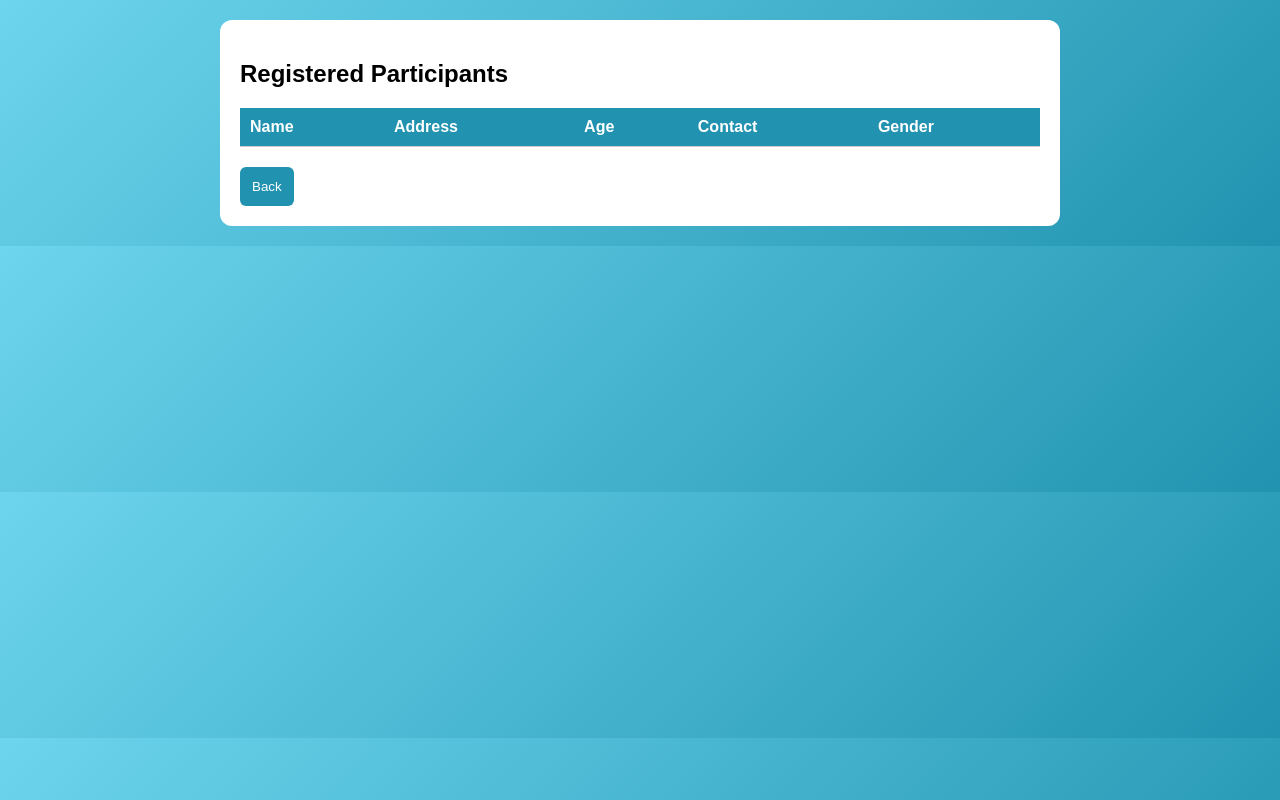
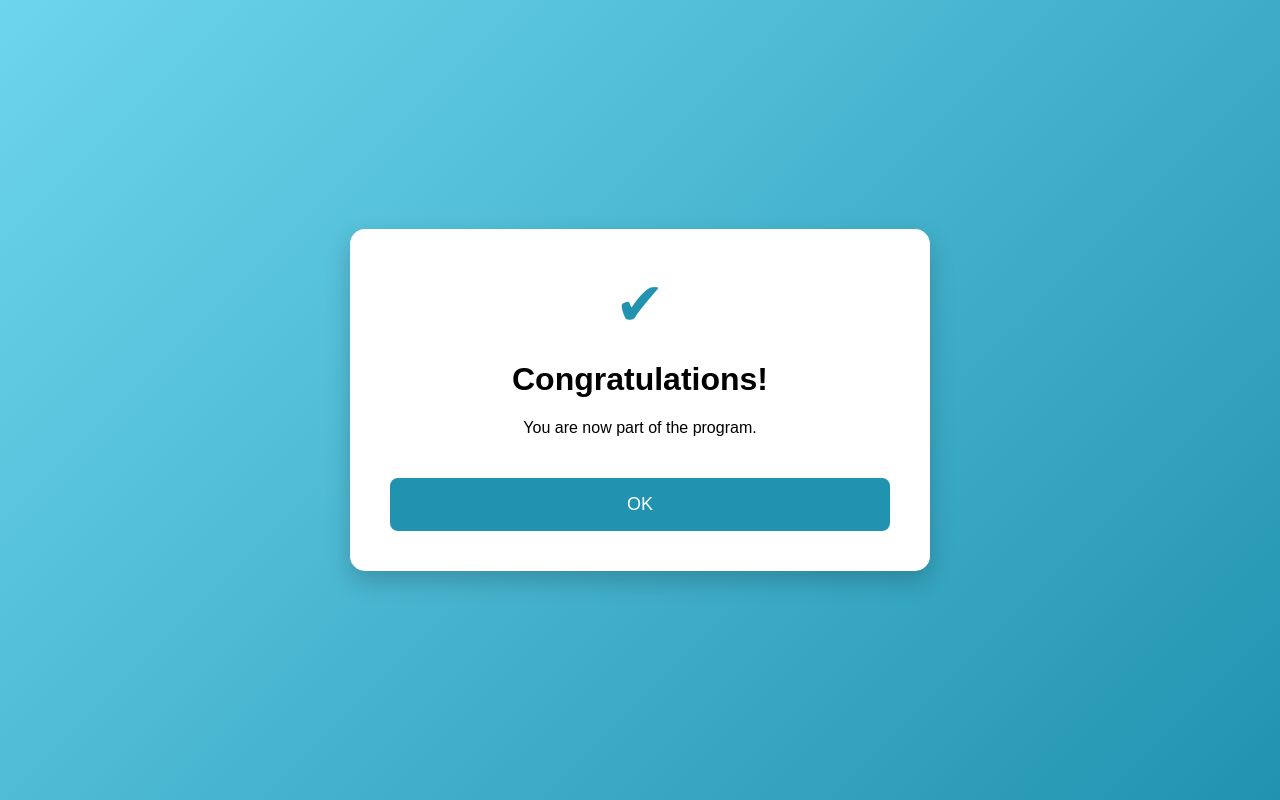
Before and after one commit to bust4crimes/qr-regisration, a plain HTML site: page success.html in a window 1280 px wide. Drawn offline with Linux system fonts and the light colour scheme.

Commit message:
Update success page title and styling

```diff
--- a/success.html
+++ b/success.html
@@ -2,7 +2,7 @@
 <html>
 <head>
 
-<title>Registered Users</title>
+<title>Registration Complete</title>
 
 <meta name="viewport" content="width=device-width, initial-scale=1.0">
 
@@ -11,41 +11,37 @@
 body{
 font-family:Arial;
 margin:0;
+height:100vh;
+display:flex;
+justify-content:center;
+align-items:center;
 background:linear-gradient(135deg,#6dd5ed,#2193b0);
-padding:20px;
 }
 
-.container{
+.box{
 background:white;
-padding:20px;
-border-radius:12px;
-max-width:800px;
-margin:auto;
+padding:40px;
+border-radius:15px;
+width:90%;
+max-width:500px;
+text-align:center;
+box-shadow:0 10px 25px rgba(0,0,0,0.2);
 }
 
-table{
-width:100%;
-border-collapse:collapse;
-}
-
-th,td{
-padding:10px;
-border-bottom:1px solid #ccc;
-text-align:left;
-}
-
-th{
-background:#2193b0;
-color:white;
+.check{
+font-size:60px;
+color:#2193b0;
 }
 
 button{
-margin-top:20px;
-padding:12px;
+margin-top:25px;
+padding:16px;
+font-size:18px;
+width:100%;
 background:#2193b0;
 color:white;
 border:none;
-border-radius:6px;
+border-radius:8px;
 cursor:pointer;
 }
 
@@ -55,43 +51,19 @@ cursor:pointer;
 
 <body>
 
-<div class="container">
+<div class="box">
 
-<h2>Registered Participants</h2>
+<div class="check">✔</div>
 
-<table id="table">
+<h1>Congratulations!</h1>
 
-<tr>
-<th>Name</th>
-<th>Address</th>
-<th>Age</th>
-<th>Contact</th>
-<th>Gender</th>
-</tr>
+<p>You are now part of the program.</p>
 
-</table>
-
-<button onclick="goBack()">Back</button>
+<button onclick="goBack()">OK</button>
 
 </div>
 
 <script>
-
-let users=JSON.parse(localStorage.getItem("users"))||[]
-
-let table=document.getElementById("table")
-
-users.forEach(user=>{
-
-let row=table.insertRow()
-
-row.insertCell(0).innerText=user.name
-row.insertCell(1).innerText=user.address
-row.insertCell(2).innerText=user.age
-row.insertCell(3).innerText=user.contact
-row.insertCell(4).innerText=user.gender
-
-})
 
 function goBack(){
 window.location.href="index.html"
```
